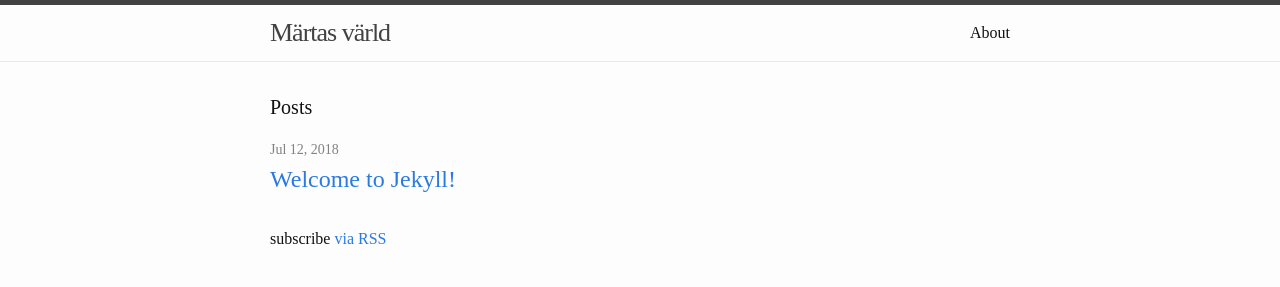
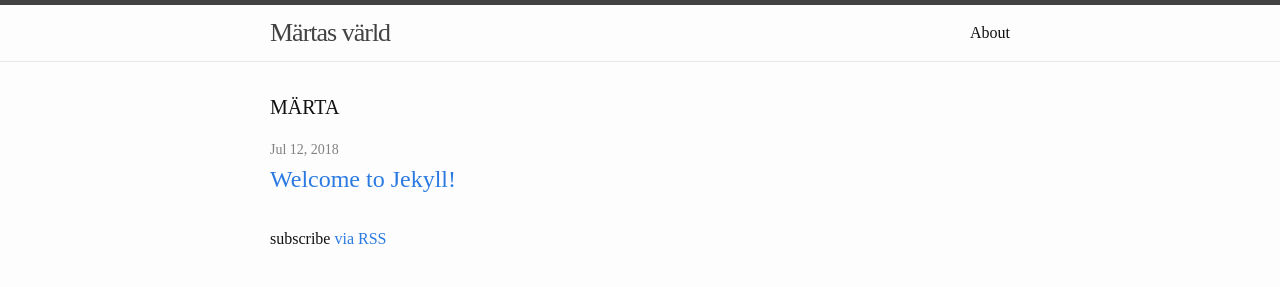
Before and after one commit to martan8/martan8.github.io, a Jekyll site: the page built from index.html, in a window 1280 px wide. Shown: the top 287 px of the page. Built offline with Jekyll 4.4.1, drawn with Linux system fonts in a browser that asks for light colours.

Commit message:
Update index.html

```diff
--- a/index.html
+++ b/index.html
@@ -4,7 +4,7 @@ layout: default
 
 <div class="home">
 
-  <h1 class="page-heading">Posts</h1>
+  <h1 class="page-heading">MÄRTA</h1>
 
   <ul class="post-list">
     {% for post in site.posts %}
```
